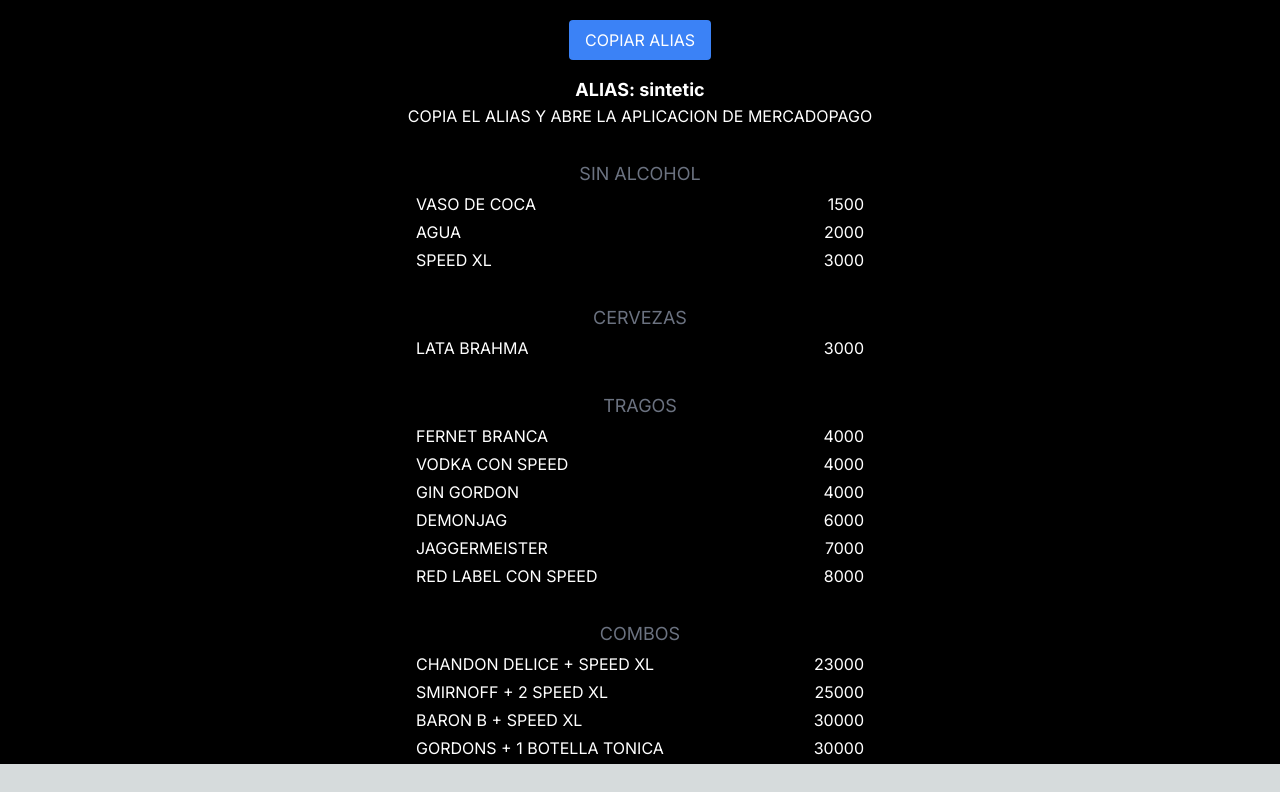
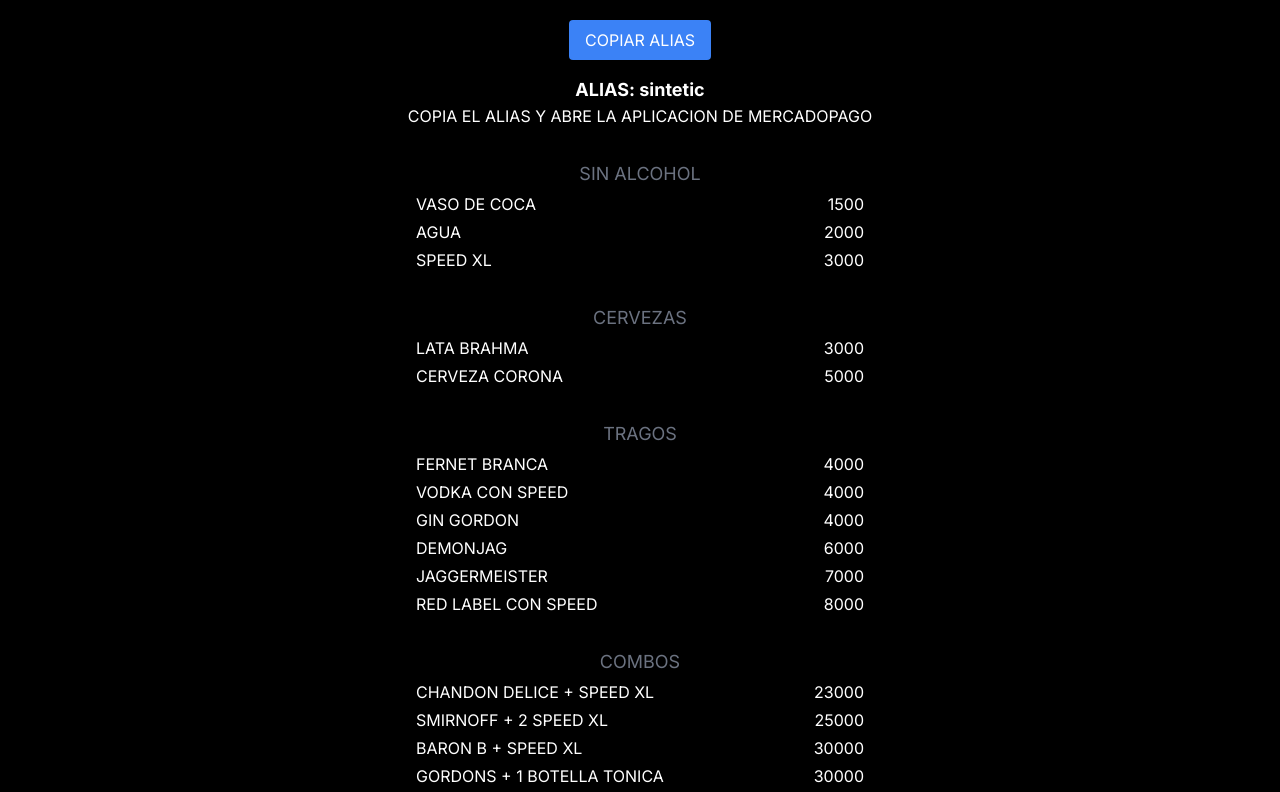
Before and after one commit to alanshalem/precios-fiestas, a Next.js app: page / in a window 1280 px wide. Shown: the part 676-1468 px from the top of the page. Before the commit the page ends 1440 px from the top, so only its background shows below. Built offline with nearby package versions, Linux system fonts and the light colour scheme.

Commit message:
agregado cerveza corona

```diff
--- a/app/page.tsx
+++ b/app/page.tsx
@@ -14,7 +14,10 @@
       { name: "AGUA", price: "2000" },
       { name: "SPEED XL", price: "3000" },
     ],
-    CERVEZAS: [{ name: "LATA BRAHMA", price: "3000" }],
+    CERVEZAS: [
+      { name: "LATA BRAHMA", price: "3000" },
+      { name: "CERVEZA CORONA", price: "5000" },
+    ],
     TRAGOS: [
       { name: "FERNET BRANCA", price: "4000" },
       { name: "VODKA CON SPEED", price: "4000" },
```
